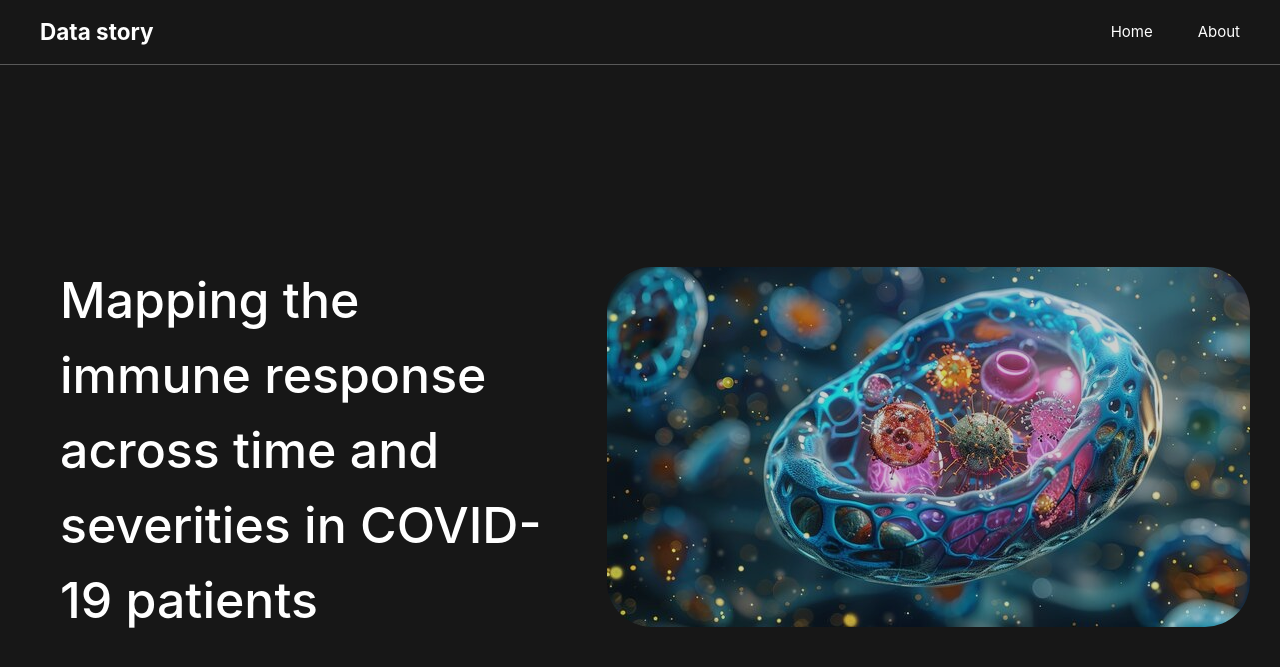
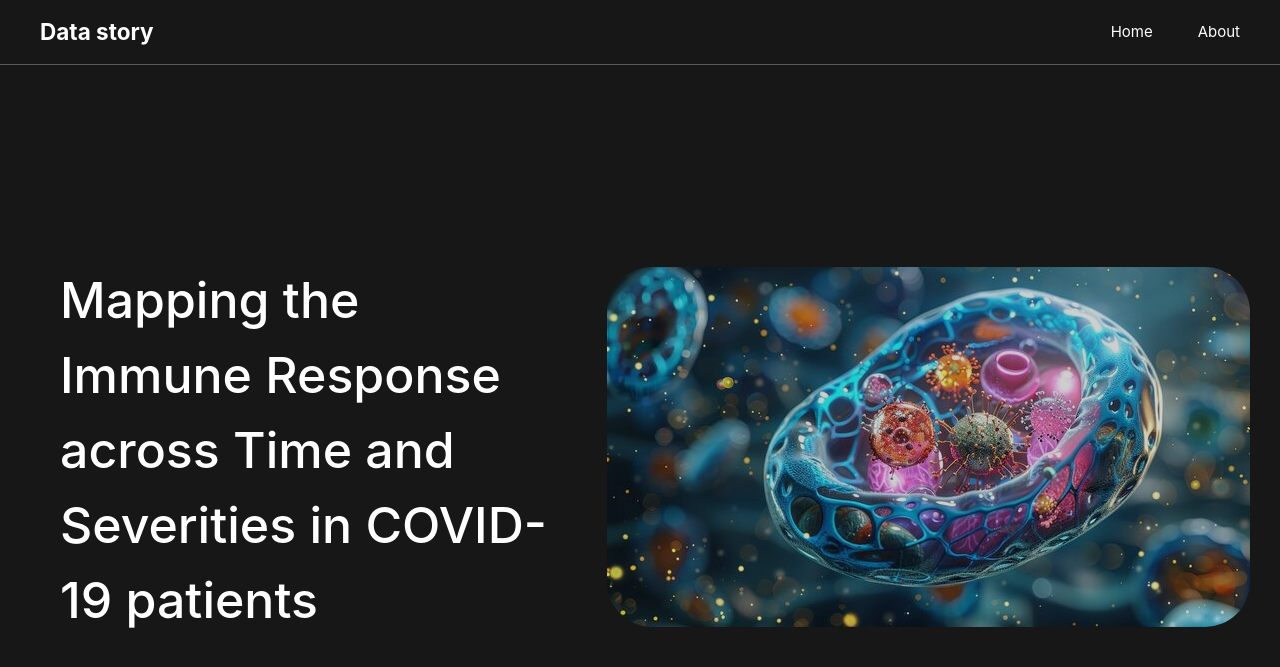
Before and after one commit to matteojourdan/data-story-new, a Jekyll site: the page built from index.html, in a window 1280 px wide and 900 px high. Shown: the top 667 px of the window. Built offline with Jekyll 4.4.1, drawn with Linux system fonts in a browser that asks for light colours.

Commit message:
new branch

```diff
--- a/_config.yml
+++ b/_config.yml
@@ -1,4 +1,4 @@
-title: Mapping the immune response across time and severities in COVID-19 patients
+title: Mapping the Immune Response across Time and Severities in COVID-19 patients
 description: A template website for ADA
 show_downloads: True
 navigation:
--- a/_layouts/default.html
+++ b/_layouts/default.html
@@ -8,7 +8,7 @@
 <!-- Sticky Navbar -->
 <nav class="navbar">
     <div class="navbar-container">
-        <h2 class="navbar-title">Data story</h2>
+        <a href="{% if site.navigation[0].url contains '://' %}{{ site.navigation[0].url }}{% else %}{{ site.navigation[0].url | relative_url }}{% endif %}" class="navbar-title">Data story</a>
         <ul class="navbar-links">
             {% for nav in site.navigation %}
             <li class="navbar-link-item">
--- a/assets/css/styles.css
+++ b/assets/css/styles.css
@@ -28,6 +28,7 @@
 .navbar-title {
     color: white;
     font-size: 1.5rem;
+    font-weight: 700;
     margin: 0;
 }
 
@@ -78,3 +79,11 @@
     border-radius: 5rem;
     opacity: 80%;
 }
+
+h2 {
+    font-weight: 700;
+}
+
+a {
+    text-decoration: none;
+}
```
Also changed, not shown: 3 other files.
